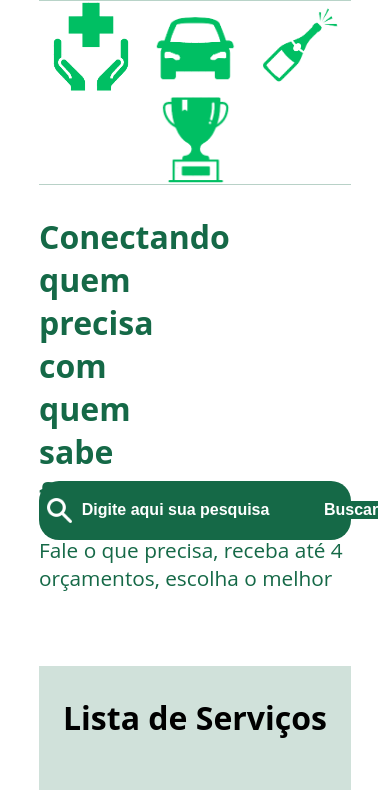
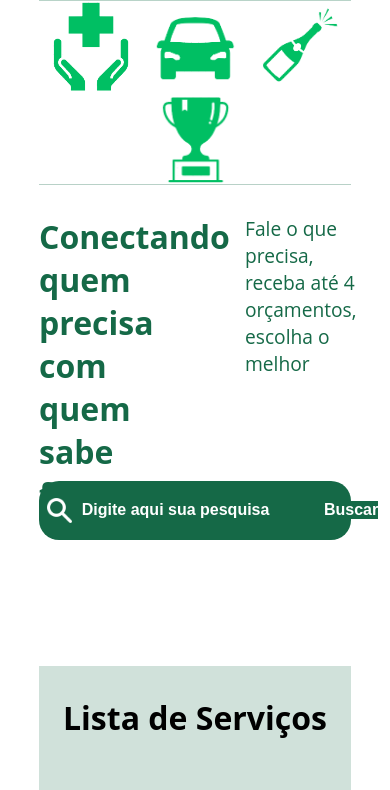
Before and after one commit to JoaoRiquelme115/TrabalhoWEBII, a PHP site: page / in a window 390 px wide. Shown: the part 186-976 px from the top of the page. Run offline with PHP 8.4, Linux system fonts and the light colour scheme.

Commit message:
Ajustes no CSS
Responsível e tamanho

```diff
--- a/estilo.css
+++ b/estilo.css
@@ -93,12 +93,13 @@ header div{
 }
 
 .titulo h1{
-    margin-bottom: 20px;
+    margin-bottom: 15px;
     width: 50%;
+    font-size: 2rem;
 }
 
 .titulo p {
-    font-size: 1.3rem;
+    font-size: 1.2rem;
 }
 
 .busca {
@@ -133,7 +134,7 @@ form {
 
 input {
     background-color: rgb(21, 105, 71);
-    width: 300px;
+    width: 255px;
     border: none;
 }
 
@@ -202,3 +203,11 @@ text:focus, input:focus, select:focus {
 .card a:hover {
     color:rgb(21, 105, 71);
 }
+
+@media (max-width: 760px) {
+	.titulo {
+		display: flex;
+        justify-content: space-between;
+        column-gap: 50px;
+	}
+}
```
